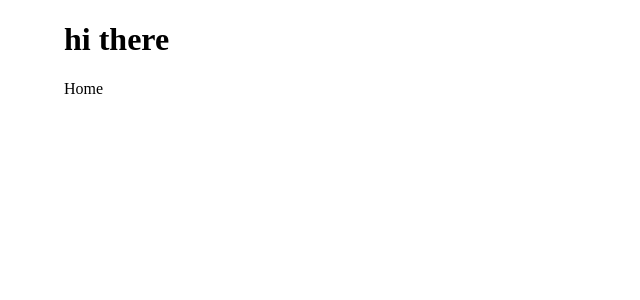
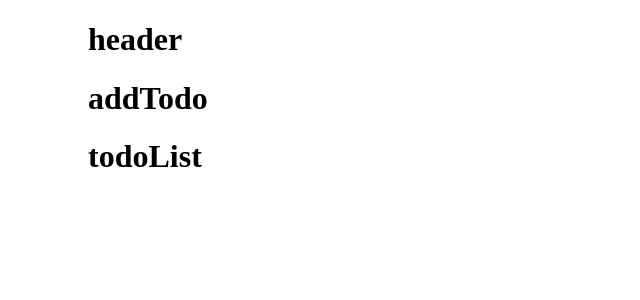
Before and after one commit to KazimAkyol/Typescript-TodoApp, a React (Create React App) app: page / in a window 1280 px wide. Shown: the top 300 px of the page, without its empty margins (0-640 px from the left). Built offline with nearby package versions, Linux system fonts and the light colour scheme.

Commit message:
add schema

```diff
--- a/src/App.tsx
+++ b/src/App.tsx
@@ -4,7 +4,6 @@ import Home from "./pages/Home";
 function App() {
   return (
     <Container>
-      <h1>hi there</h1>
       <Home />
     </Container>
   );
--- a/src/pages/Home.tsx
+++ b/src/pages/Home.tsx
@@ -1,7 +1,12 @@
-import React from 'react'
+import { Container } from "@mui/material";
+import React from "react";
 
 export default function Home() {
   return (
-    <div>Home</div>
-  )
+    <Container>
+      <h1>header</h1>
+      <h1>addTodo</h1>
+      <h1>todoList</h1>
+    </Container>
+  );
 }
```
